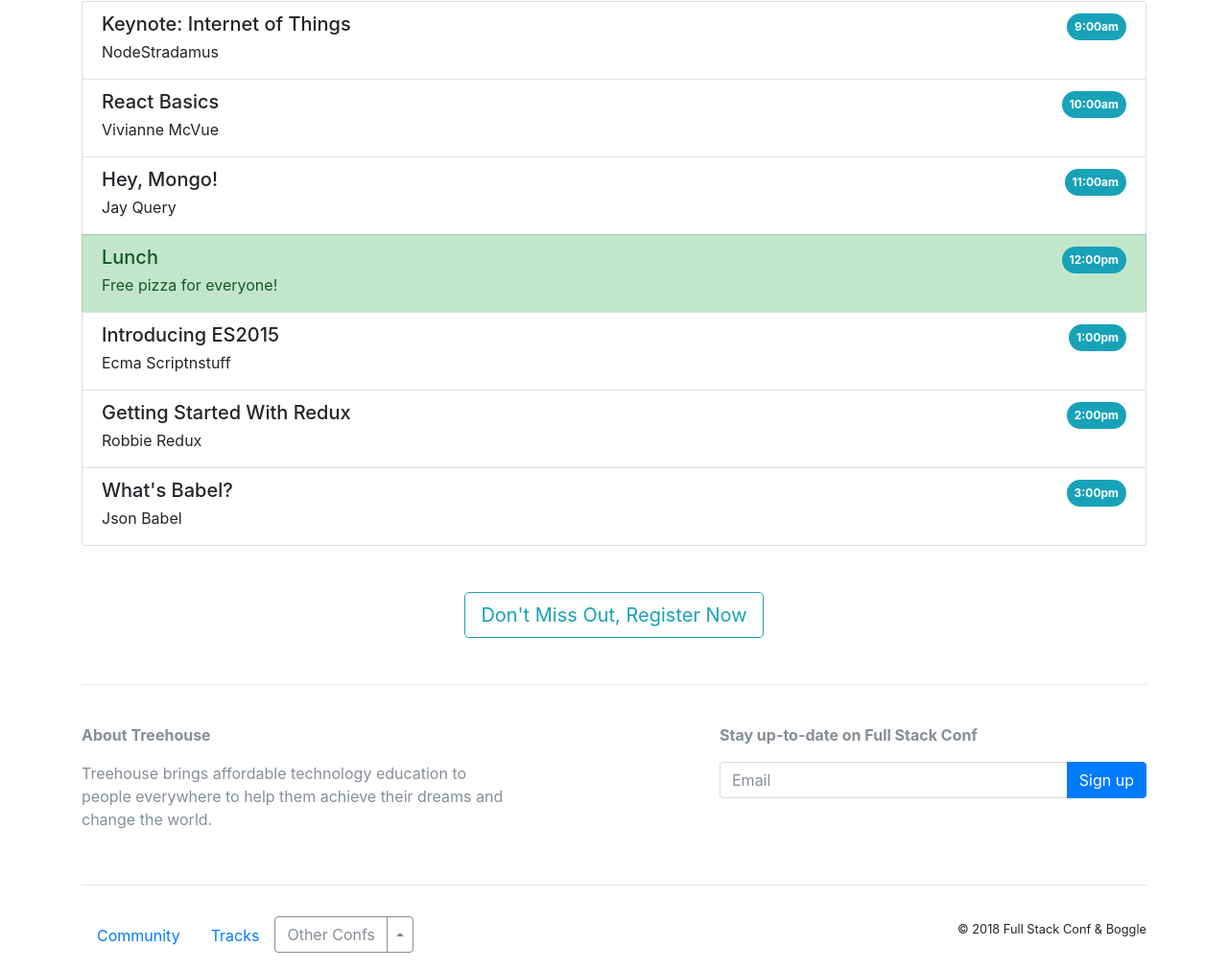
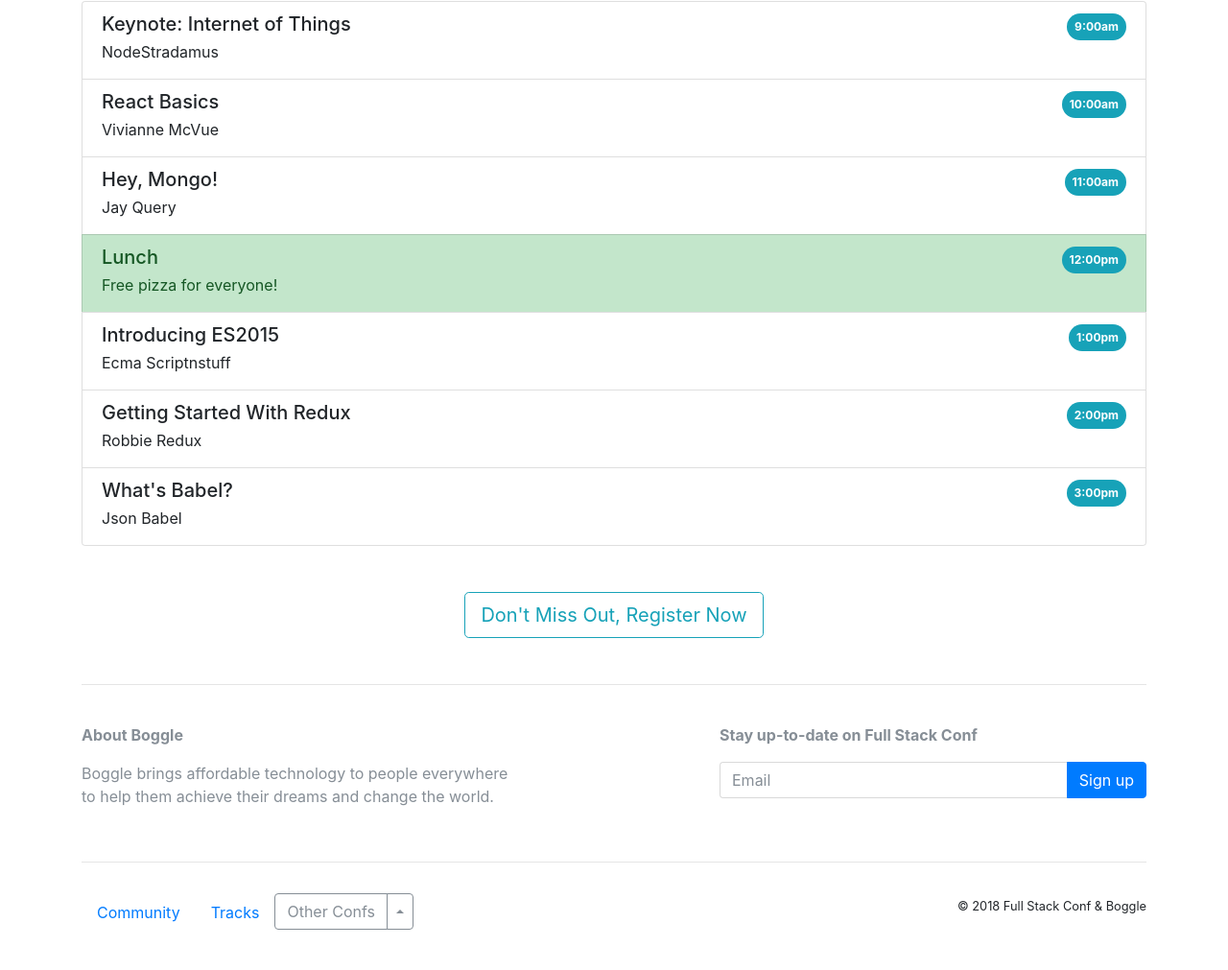
Before and after one commit to jwilliams32/sp-site, a plain HTML site: page index.html in a window 1280 px wide. Shown: the part 1973-2984 px from the top of the page at 96% size. After the commit the page ends 2960 px from the top, so only its background shows below. Drawn offline with nearby package versions, Linux system fonts and the light colour scheme.

Commit message:
updated about

```diff
--- a/index.html
+++ b/index.html
@@ -207,8 +207,8 @@
       <hr>
       <div class="row py-4 text-muted">
         <div class="col-md col-lg-5">
-          <p><strong>About Treehouse</strong></p>
-          <p>Treehouse brings affordable technology education to people everywhere to help them achieve their dreams and change the world.</p>
+          <p><strong>About Boggle</strong></p>
+          <p>Boggle brings affordable technology to people everywhere to help them achieve their dreams and change the world.</p>
         </div>
         <div class="col-md col-lg-5 ml-auto">
           <p><strong>Stay up-to-date on Full Stack Conf</strong></p>
```
